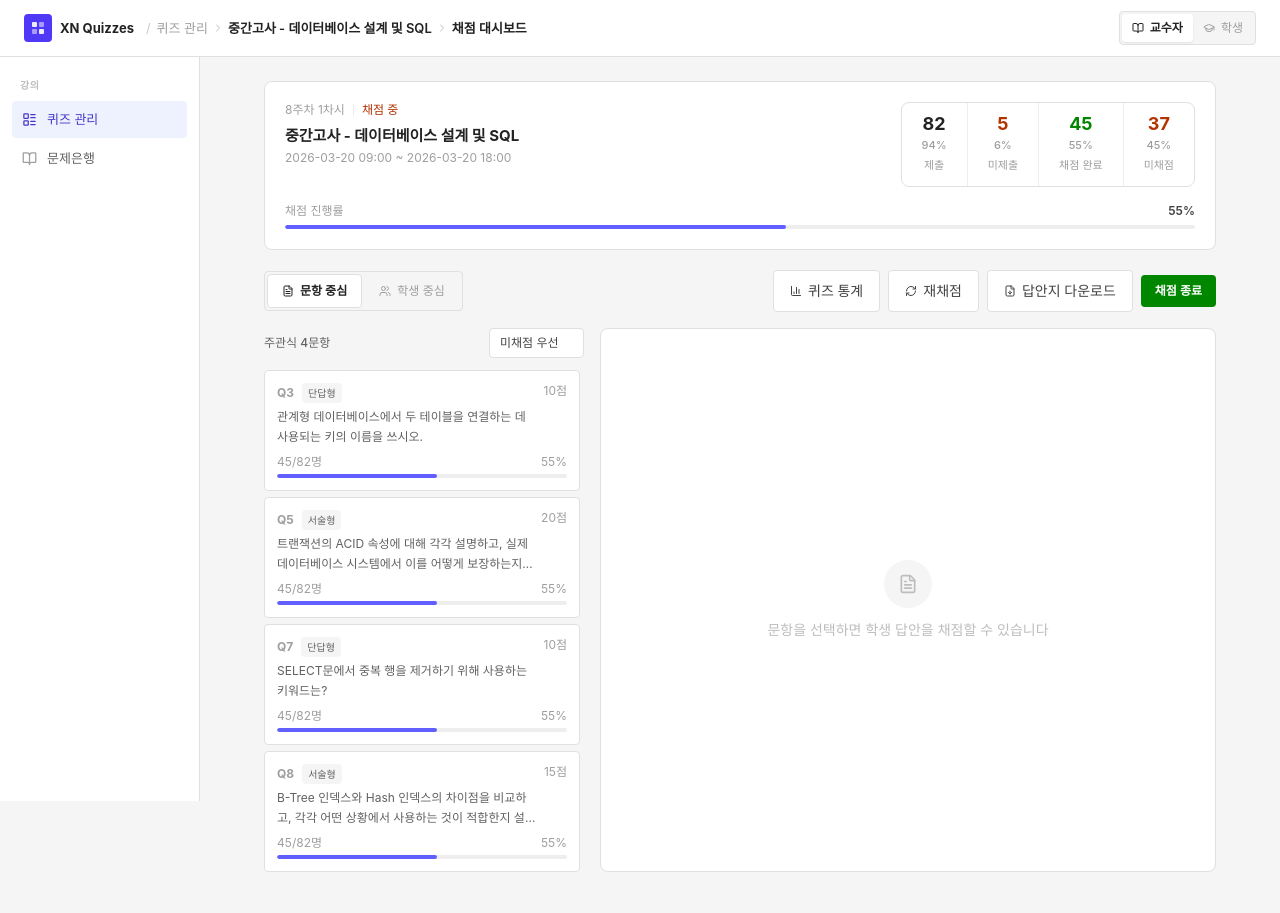
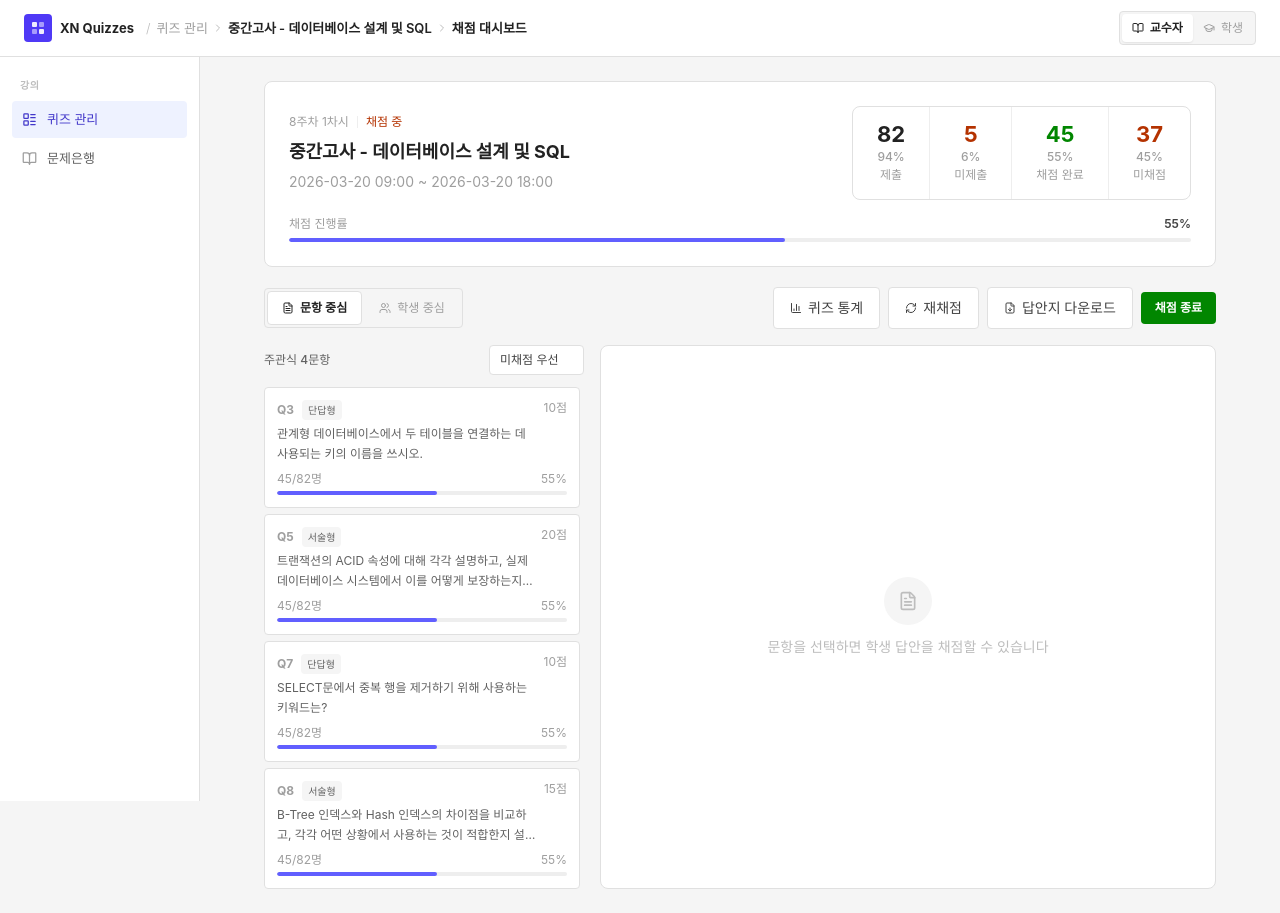
Before and after one commit to minjukim13/xnquiz, a React (Vite) app: page /quiz/1/grade in a window 1280 px wide. Built offline with nearby package versions, Linux system fonts and the light colour scheme; a web font is replaced by a local one.

Commit message:
style: 전체 기본 폰트 크기 상향 및 채점 대시보드 카드 타이포/정렬 개선

```diff
--- a/src/index.css
+++ b/src/index.css
@@ -9,7 +9,7 @@
     color: #222222;
     -webkit-font-smoothing: antialiased;
     -moz-osx-font-smoothing: grayscale;
-    font-size: 14px;
+    font-size: 15px;
     line-height: 1.6;
   }
 
--- a/src/pages/GradingDashboard.jsx
+++ b/src/pages/GradingDashboard.jsx
@@ -178,8 +178,8 @@ export default function GradingDashboard() {
       <div className="max-w-[1600px] mx-auto px-6 sm:px-10 xl:px-16 py-6">
 
         {/* 퀴즈 정보 카드 */}
-        <div className="card p-4 sm:p-5 mb-5">
-          <div className="flex flex-col sm:flex-row sm:items-start sm:justify-between gap-4">
+        <div className="card p-5 sm:p-6 mb-5">
+          <div className="flex flex-col sm:flex-row sm:items-center sm:justify-between gap-5">
             <div className="flex-1 min-w-0">
               <div className="flex items-center gap-2 mb-2 flex-wrap">
                 <span className="text-xs" style={{ color: '#9E9E9E' }}>
@@ -190,22 +190,22 @@ export default function GradingDashboard() {
                   채점 중
                 </span>
               </div>
-              <h2 className="text-[15px] font-bold mb-1" style={{ color: '#222222' }}>{QUIZ_INFO.title}</h2>
-              <p className="text-xs" style={{ color: '#9E9E9E' }}>{QUIZ_INFO.startDate} ~ {QUIZ_INFO.dueDate}</p>
+              <h2 className="text-lg font-bold mb-1.5" style={{ color: '#222222' }}>{QUIZ_INFO.title}</h2>
+              <p className="text-sm" style={{ color: '#9E9E9E' }}>{QUIZ_INFO.startDate} ~ {QUIZ_INFO.dueDate}</p>
             </div>
 
             <div className="flex items-stretch shrink-0 rounded-lg overflow-hidden" style={{ border: '1px solid #E0E0E0' }}>
               {[
-                { label: '제출',      value: QUIZ_INFO.submitted,                           sub: `${submitRate}%`,                                                              styleColor: '#222222' },
-                { label: '미제출',    value: QUIZ_INFO.totalStudents - QUIZ_INFO.submitted,  sub: `${100 - submitRate}%`,                                                        styleColor: '#B43200' },
-                { label: '채점 완료', value: QUIZ_INFO.graded,                               sub: `${QUIZ_INFO.submitted > 0 ? Math.round(QUIZ_INFO.graded / QUIZ_INFO.submitted * 100) : 0}%`, styleColor: '#018600' },
-                { label: '미채점',    value: QUIZ_INFO.pendingGrade,                         sub: `${QUIZ_INFO.submitted > 0 ? Math.round(QUIZ_INFO.pendingGrade / QUIZ_INFO.submitted * 100) : 0}%`, styleColor: '#B43200' },
+                { label: '제출',      value: QUIZ_INFO.submitted,                           sub: `${submitRate}%`,                                                                          styleColor: '#222222' },
+                { label: '미제출',    value: QUIZ_INFO.totalStudents - QUIZ_INFO.submitted,  sub: `${100 - submitRate}%`,                                                                    styleColor: '#B43200' },
+                { label: '채점 완료', value: QUIZ_INFO.graded,                               sub: `${QUIZ_INFO.submitted > 0 ? Math.round(QUIZ_INFO.graded / QUIZ_INFO.submitted * 100) : 0}%`,        styleColor: '#018600' },
+                { label: '미채점',    value: QUIZ_INFO.pendingGrade,                         sub: `${QUIZ_INFO.submitted > 0 ? Math.round(QUIZ_INFO.pendingGrade / QUIZ_INFO.submitted * 100) : 0}%`,   styleColor: '#B43200' },
               ].map((item, i) => (
-                <div key={item.label} className="flex flex-col items-center justify-center px-5 py-3 text-center"
-                  style={{ borderLeft: i > 0 ? '1px solid #EEEEEE' : 'none', minWidth: 64 }}>
-                  <p className="text-[18px] font-bold leading-none" style={{ color: item.styleColor }}>{item.value}</p>
-                  <p className="text-[11px] font-medium mt-1" style={{ color: '#9E9E9E' }}>{item.sub}</p>
-                  <p className="text-[11px] mt-0.5" style={{ color: '#9E9E9E' }}>{item.label}</p>
+                <div key={item.label} className="flex flex-col items-center justify-center px-6 py-4 text-center"
+                  style={{ borderLeft: i > 0 ? '1px solid #EEEEEE' : 'none', minWidth: 72 }}>
+                  <p className="text-[22px] font-bold leading-none" style={{ color: item.styleColor }}>{item.value}</p>
+                  <p className="text-xs font-medium mt-1" style={{ color: '#9E9E9E' }}>{item.sub}</p>
+                  <p className="text-xs mt-0.5" style={{ color: '#9E9E9E' }}>{item.label}</p>
                 </div>
               ))}
             </div>
```
